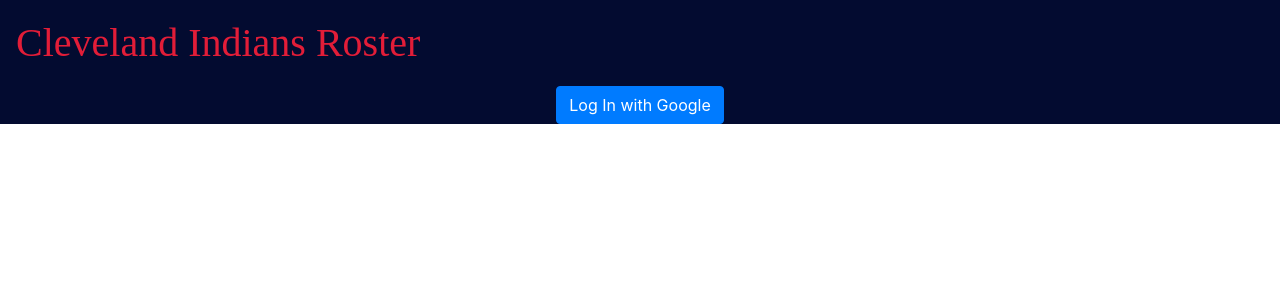
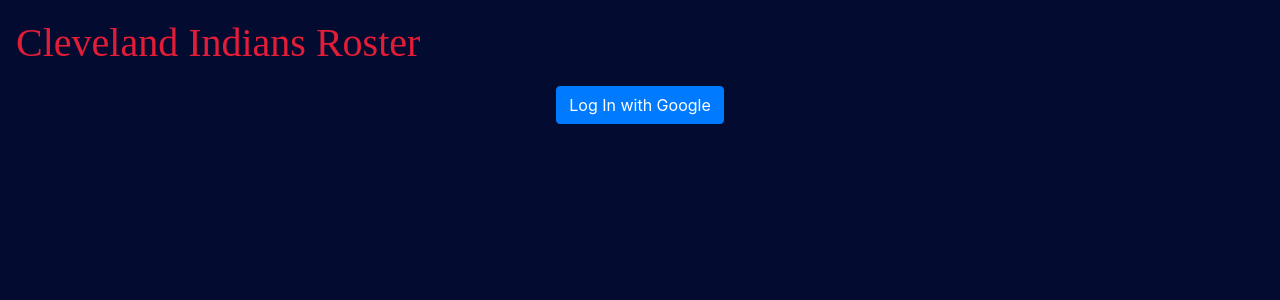
Before and after one commit to John-Ryan-Johnson/sport-roster, a React (Create React App) app: page / in a window 1280 px wide. Shown: the top 300 px of the page. Built offline with nearby package versions, Linux system fonts and the light colour scheme; no server answers; a web font is replaced by a local one.

Commit message:
added close button to form

```diff
--- a/src/App/App.scss
+++ b/src/App/App.scss
@@ -1,6 +1,7 @@
 .App {
   text-align: center;
   background-color: rgb(3, 11, 48);
+  height: 100vh;
 }
 
 .App-logo {
--- a/src/components/PlayerForm/PlayerForm.js
+++ b/src/components/PlayerForm/PlayerForm.js
@@ -11,6 +11,7 @@
     editMode: PropTypes.bool,
     playerToEdit: playerShape.playerShape,
     updatePlayer: PropTypes.func,
+    setHidePlayerForm: PropTypes.func,
   }
 
   state = {
@@ -78,6 +79,7 @@
     return (
       <div>
         <form className='PlayerForm col-6 offset-3'>
+        <button className="btn btn-danger hide-form" onClick={this.props.setHidePlayerForm}>X</button>
           <div className="form-group">
             <label htmlFor="playerName">Player's Name:</label>
             <input
```
